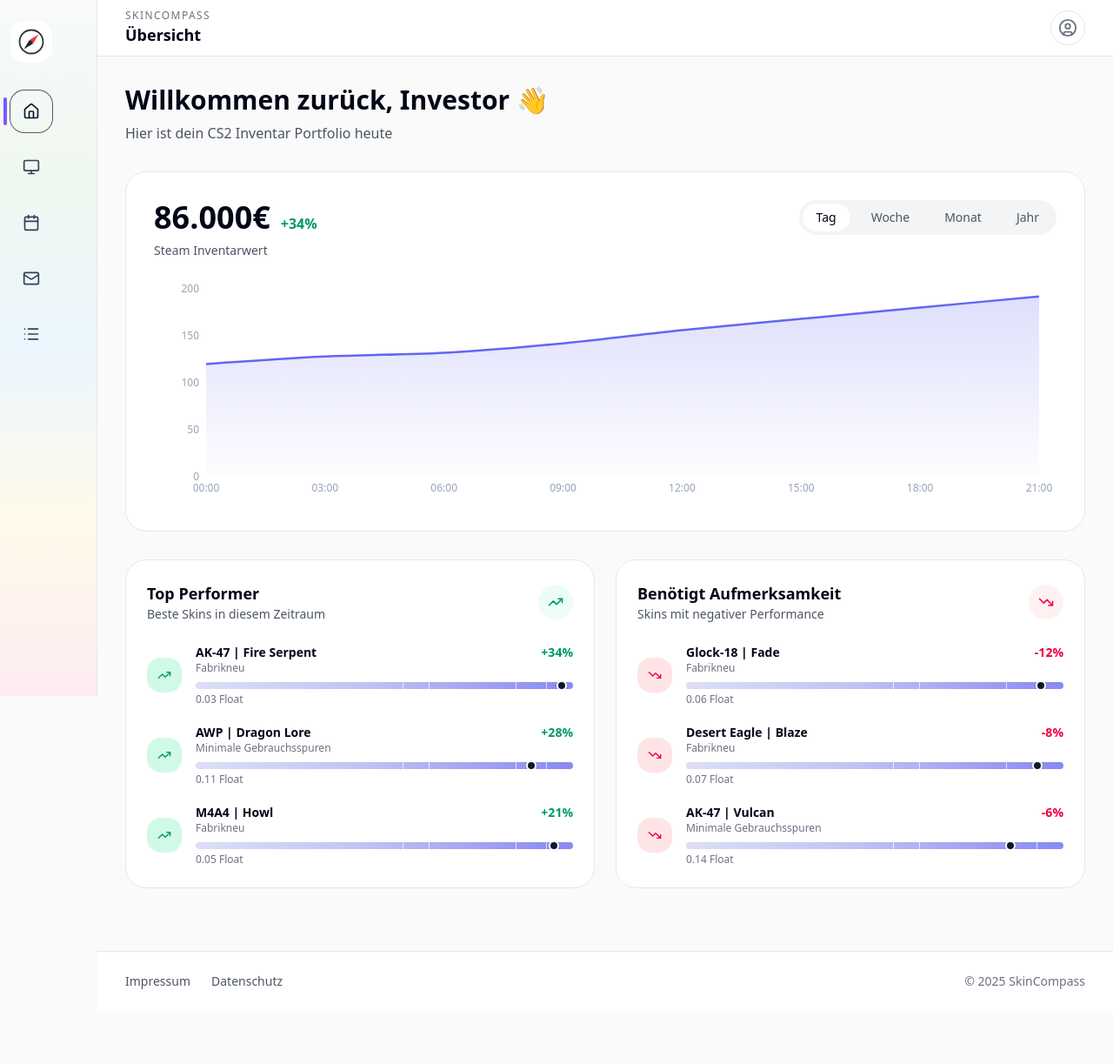
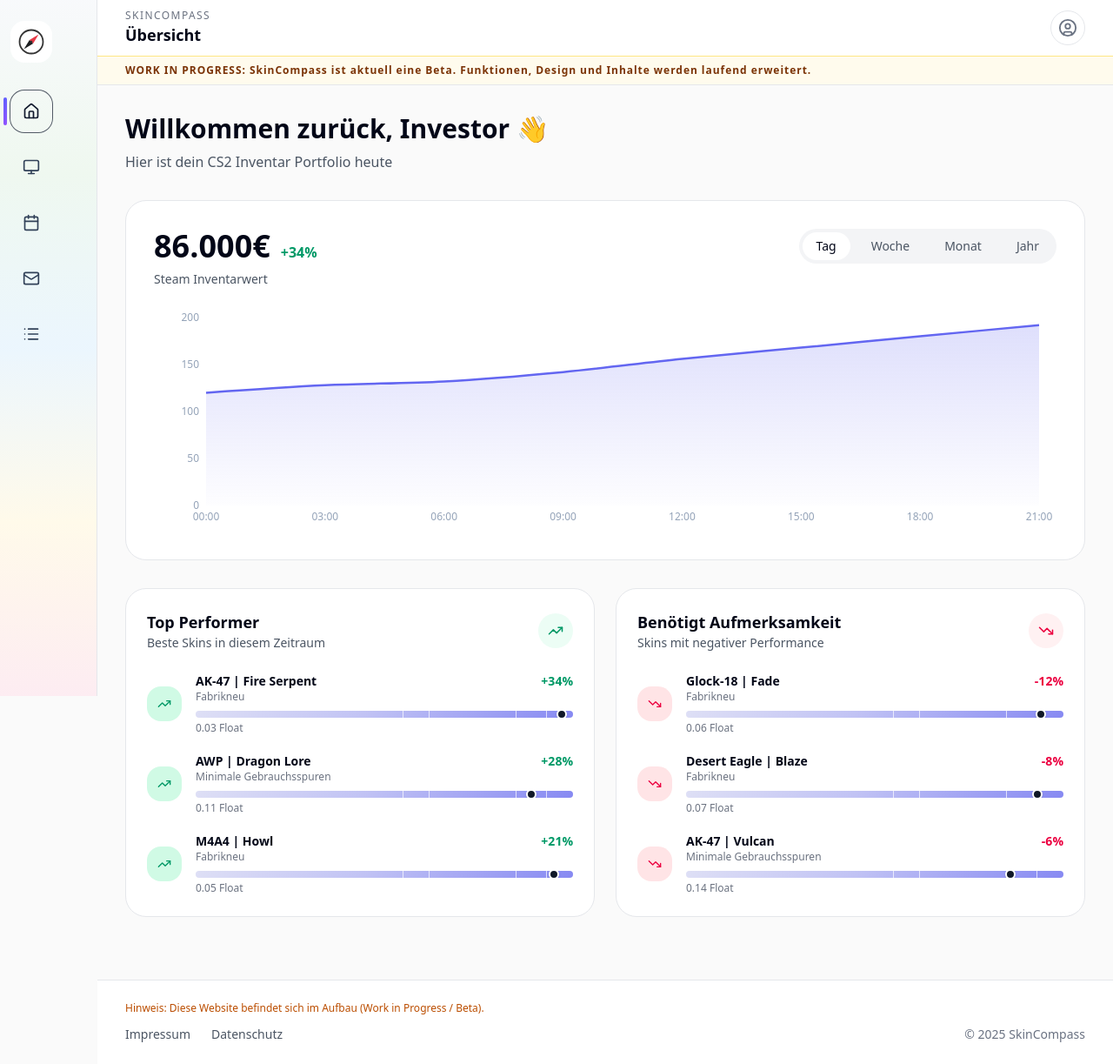
Before and after one commit to EarlymanAF/SkinCompass, a Next.js app: page / in a window 1280 px wide. Shown: the whole page at 87% size. Before the commit the page ends 1162 px from the top, so only its background shows below. Built offline with nearby package versions, Linux system fonts and the light colour scheme.

Commit message:
chore: add global work-in-progress site notice

```diff
--- a/components/Footer.tsx
+++ b/components/Footer.tsx
@@ -5,6 +5,9 @@ export default function Footer() {
   return (
     <footer className="mt-10 border-t border-border bg-surface">
       <div className="mx-auto max-w-7xl px-6 md:px-8 py-6 text-sm text-secondary">
+        <p className="mb-3 text-xs font-medium text-amber-700">
+          Hinweis: Diese Website befindet sich im Aufbau (Work in Progress / Beta).
+        </p>
         <div className="flex flex-col gap-4 sm:flex-row sm:items-center sm:justify-between">
           <div className="flex items-center gap-6">
             <Link href="/impressum" className="hover:text-gray-900">
--- a/components/Topbar.tsx
+++ b/components/Topbar.tsx
@@ -90,6 +90,12 @@ export default function Topbar() {
         </div>
       </div>
 
+      <div className="border-t border-amber-200 bg-amber-50/90">
+        <p className="mx-auto max-w-7xl px-6 py-2 text-xs font-semibold tracking-[0.08em] text-amber-900 md:px-8">
+          WORK IN PROGRESS: SkinCompass ist aktuell eine Beta. Funktionen, Design und Inhalte werden laufend erweitert.
+        </p>
+      </div>
+
       <div className="md:hidden border-t border-border bg-surface">
         <nav className="mx-auto flex max-w-7xl items-center justify-between px-4 py-2">
           {NAV_ITEMS.map((item) => {
```
